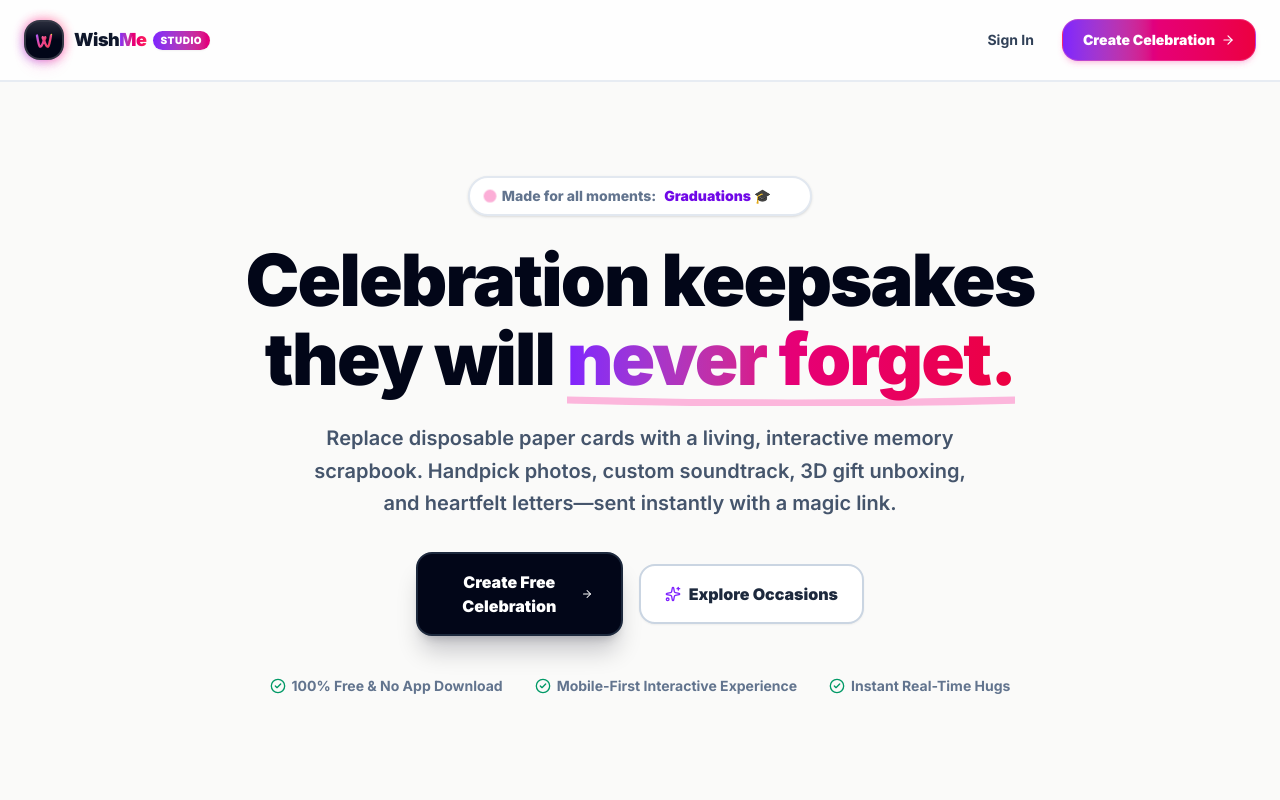
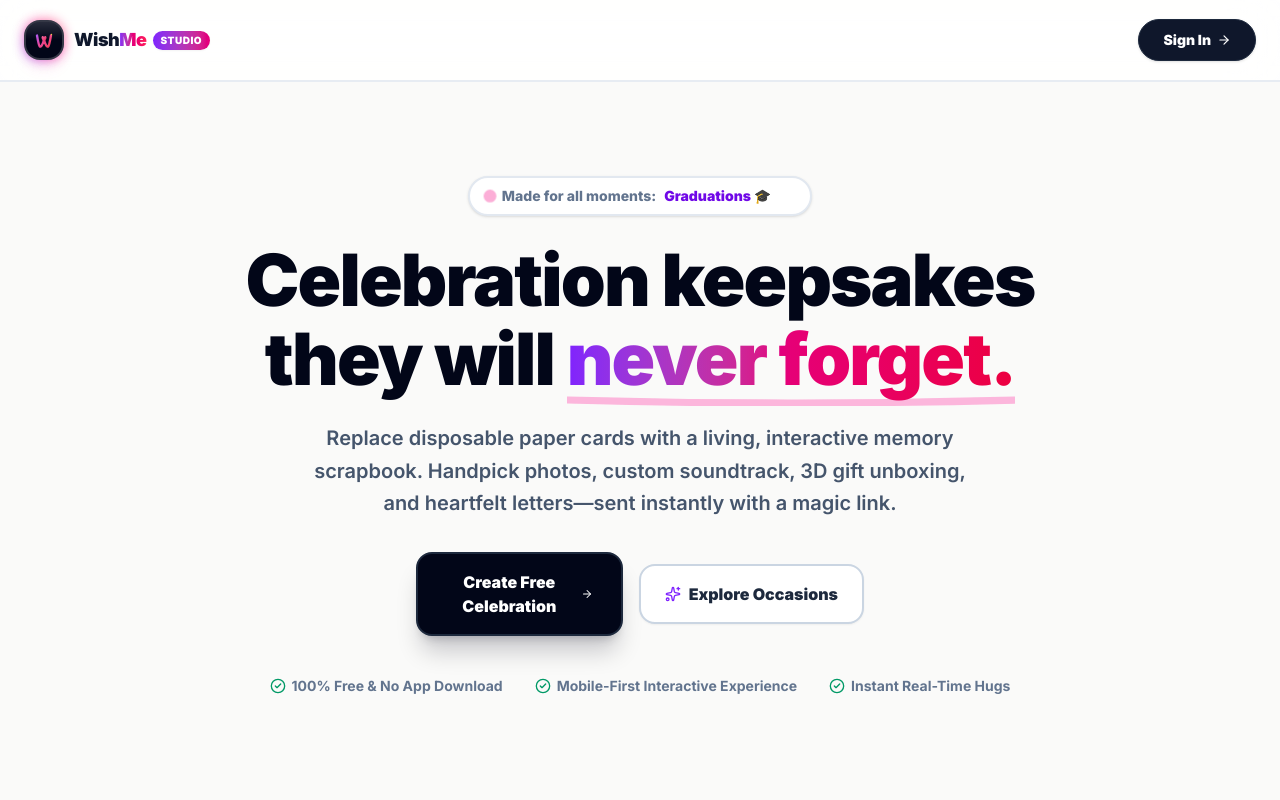
Before and after one commit to SAN-deep-Sarv-ajna/wishme, a Next.js app: page / in a window 1280 px wide. Shown: the top 800 px of the page. Built offline with nearby package versions, Linux system fonts and the light colour scheme; a web font is replaced by a local one.

Commit message:
fix(landing): streamline top navbar by removing redundant CTA and highlighting clean Sign In button

```diff
--- a/src/app/page.tsx
+++ b/src/app/page.tsx
@@ -95,23 +95,16 @@ export default function LandingPage() {
     <div className="min-h-screen bg-[#FAFAF9] font-[family-name:var(--font-inter)] selection:bg-rose-200 selection:text-rose-900 overflow-x-hidden">
 
       {/* ── STICKY TOP NAVBAR ── */}
-      <nav className="fixed w-full z-50 top-0 transition-all duration-300 bg-white/80 backdrop-blur-xl border-b-2 border-slate-200/80">
+      <nav className="fixed w-full z-50 top-0 transition-all duration-300 bg-white/85 backdrop-blur-xl border-b-2 border-slate-200/80">
         <div className="max-w-7xl mx-auto px-4 sm:px-6 h-16 sm:h-20 flex items-center justify-between">
           <BrandLogo size="md" href="/" badge="STUDIO" />
 
-          <div className="flex items-center gap-3 sm:gap-4">
+          <div className="flex items-center">
             <Link
               href="/login"
-              className="text-xs sm:text-sm font-bold text-slate-700 hover:text-slate-950 px-3 py-2 transition-colors"
+              className="bg-slate-900 hover:bg-slate-800 text-white text-xs sm:text-sm font-black px-5 sm:px-6 py-2.5 rounded-full transition-all shadow-sm hover:shadow-md active:scale-95 flex items-center gap-1.5 border border-slate-800"
             >
-              Sign In
-            </Link>
-
-            <Link
-              href="/login"
-              className="bg-gradient-to-r from-violet-600 via-pink-600 to-rose-600 hover:from-violet-700 hover:via-pink-700 hover:to-rose-700 text-white text-xs sm:text-sm font-black px-4 sm:px-5 py-2.5 rounded-2xl transition-all shadow-md shadow-pink-500/20 active:scale-95 flex items-center gap-1.5 border border-pink-400/40"
-            >
-              <span>Create Celebration</span>
+              <span>Sign In</span>
               <ArrowRight size={14} className="shrink-0" />
             </Link>
           </div>
```
